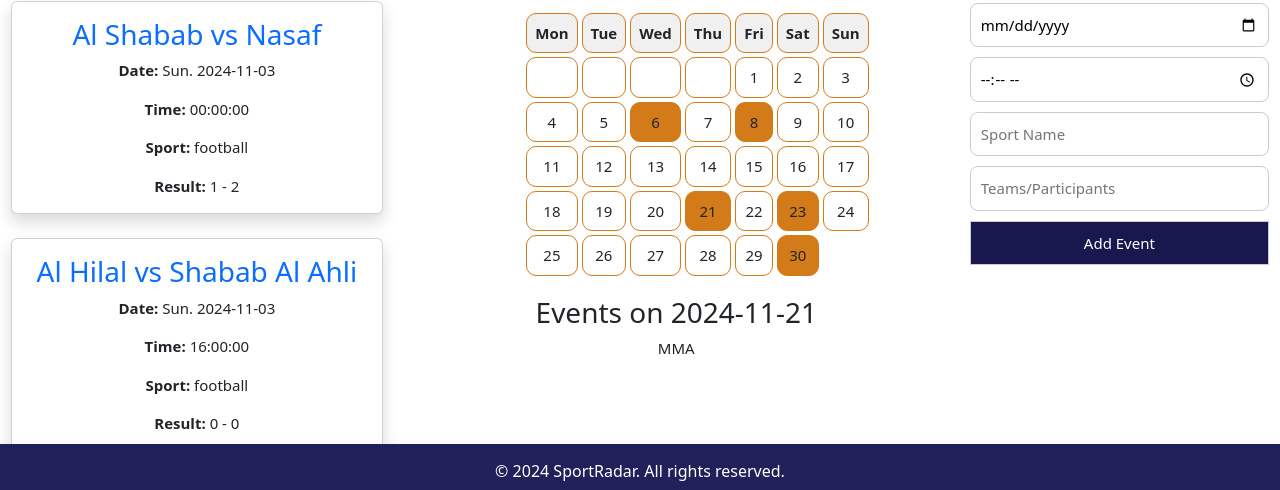
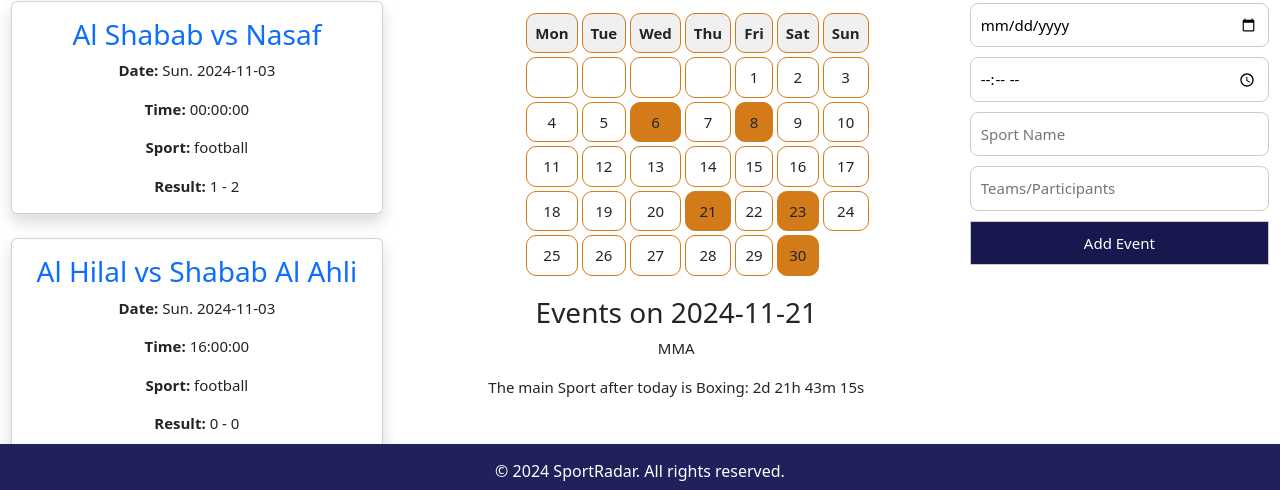
Before and after one commit to esevee/IghilePedroSportEventCalendar, a plain HTML site: page index.html in a window 1280 px wide. Both pictures are taken after a click on the element "21". Shown: the part 610-1100 px from the top of the page. Drawn offline with nearby package versions, Linux system fonts and the light colour scheme.

Commit message:
addingCountDown

```diff
--- a/index.html
+++ b/index.html
@@ -38,7 +38,6 @@
   </div>
 
 
-
 <div class="grid-container">
   <div class="mainHeader">
     World Sport Events
@@ -55,6 +54,7 @@
     <h1>Top Sports Event Calendar</h1>
     <div id="calendar" class="calendar"></div>
     <div id="eventDetails" class="detailsOfEvent"></div><!--marked Event-->
+    <div id="countdownContainer"></div><!--countDownContainer-->
   </div>
   <div class="addSportEvent">
     <h2>Add a sport event</h2>
--- a/js/main.js
+++ b/js/main.js
@@ -162,5 +162,72 @@ let events = {
         console.error('Error fetching or displaying matches:', error);
     }
 }
+
+// Countdown Timer
+function updateCountdowns() {
+  const today = new Date();
+  const countdownContainer = document.getElementById("countdownContainer");
+  countdownContainer.innerHTML = ""; // Clear existing countdowns
+
+  Object.keys(events).forEach((date) => {
+    const eventDate = new Date(date);
+    if (eventDate >= today) {
+      const diff = eventDate - today;
+
+      const days = Math.floor(diff / (1000 * 60 * 60 * 24));
+      const hours = Math.floor((diff % (1000 * 60 * 60 * 24)) / (1000 * 60 * 60));
+      const minutes = Math.floor((diff % (1000 * 60 * 60)) / (1000 * 60));
+      const seconds = Math.floor((diff % (1000 * 60)) / 1000);
+
+      const countdownText = `${days}d ${hours}h ${minutes}m ${seconds}s`;
+
+      // Create an element for the countdown
+      const countdownElement = document.createElement("div");
+      countdownElement.className = "countdown";
+      countdownElement.textContent = `The main Sport after today is ${events[date][0]}: ${countdownText}`;
+
+      countdownContainer.appendChild(countdownElement);// append the countdown element to countdownContainer
+    }
+  });
+}
+
+// show event details to include countdown
+function showEventDetails(date) {
+  const eventDetailsElement = document.getElementById("eventDetails");
+  eventDetailsElement.innerHTML = `<h3>Events on ${date}</h3>`;
+  events[date].forEach((event) => {
+    const eventItem = document.createElement("p");
+    eventItem.textContent = event;
+    eventDetailsElement.appendChild(eventItem);
+  });
+
+  const today = new Date();
+  const eventDate = new Date(date);
+
+  if (eventDate >= today) { //to capture future date
+    const diff = eventDate - today;
+
+    const days = Math.floor(diff / (1000 * 60 * 60 * 24));
+    const hours = Math.floor((diff % (1000 * 60 * 60 * 24)) / (1000 * 60 * 60));
+    const minutes = Math.floor((diff % (1000 * 60 * 60)) / (1000 * 60));
+    const seconds = Math.floor((diff % (1000 * 60)) / 1000);
+
+    const countdownText = `Countdown: ${days}d ${hours}h ${minutes}m ${seconds}s`;
+    const countdownElement = document.createElement("p");
+    countdownElement.className = "eventCountdown";
+    countdownElement.textContent = countdownText;
+
+    eventDetailsElement.appendChild(countdownElement);
+  }
+}
+
+// calendar and timers
+generateCalendar();
+
+updateCountdowns();
+
+// updating countdown timers every second
+setInterval(updateCountdowns, 1000);
+
 // Call the function to fetch and display matches
 fetchAndDisplayMatches();
```
Lines whose indentation alone changed are shown as unchanged.
